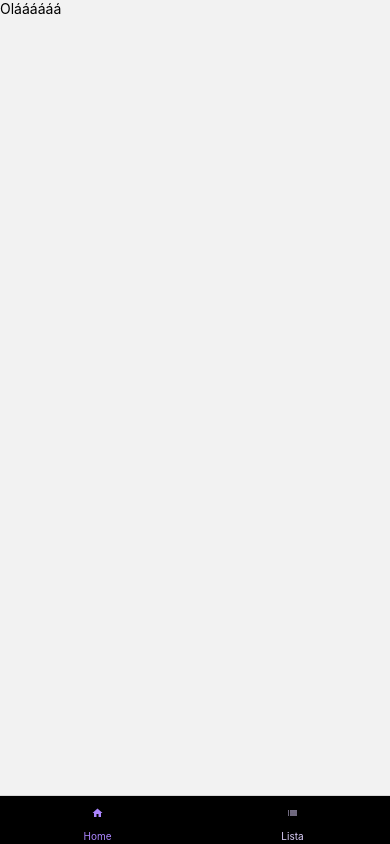
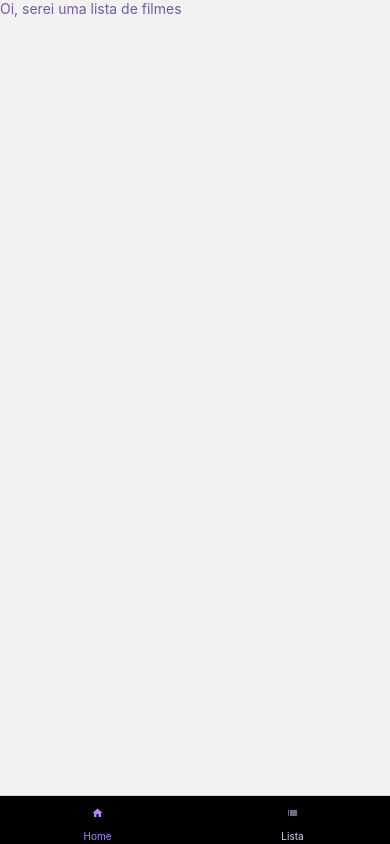
Before and after one commit to MatheusTavares94/LeCinevidente-Project_React-Native, a React Native app: screen /Lista in a window 390 px wide. Built offline with nearby package versions, Linux system fonts and the light colour scheme.

Commit message:
implementa Tabs iniciais

```diff
--- a/src/screens/ListaFilmes/index.tsx
+++ b/src/screens/ListaFilmes/index.tsx
@@ -1,14 +1,15 @@
-import React from "react";
-import { View, Text } from "react-native";
+import React, { useEffect, useState } from "react"
+import { View, Text, FlatList } from "react-native"
+import { getPopularMovies } from "../../services/api"
+import { CardFilme } from "../../components/CardFilme/CardFilme"
+import Constants from "expo-constants"
+import themes from "../../themes"
 
 export const ListaFilmes = () => {
 
-  return (
-    <View>
-        <Text>
-            Oláááááá
-        </Text>
-    </View>
-
-  )
+   return (
+      <View style={{ paddingTop: Constants.statusBarHeight }}>
+         <Text style={{color: themes.COLORS.Roxo.escuro}}>Oi, serei uma lista de filmes</Text>
+      </View>
+   )
 }
```
Also changed, not shown: src/screens/FilmesPopulares/index.tsx (added, +33 -0 lines).
